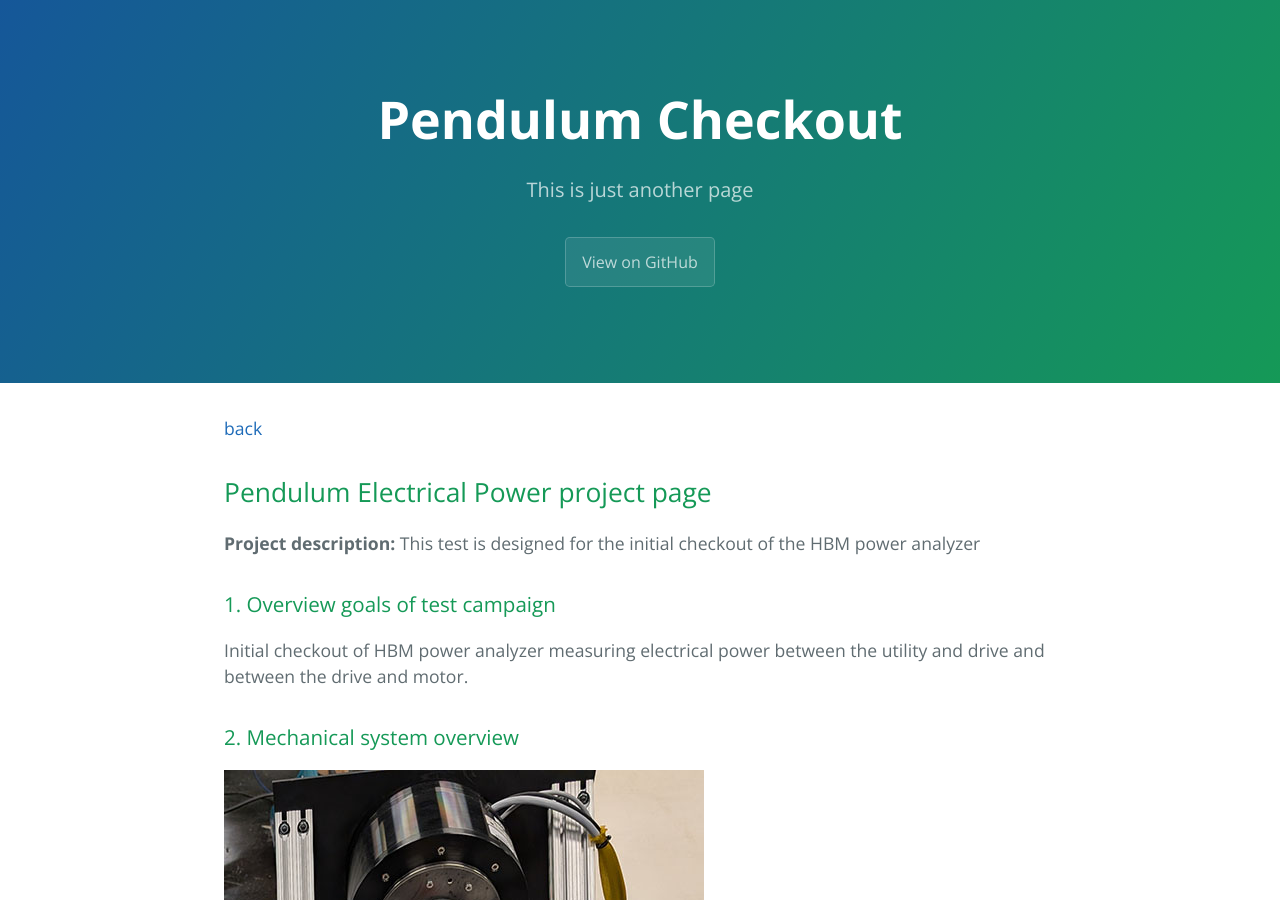
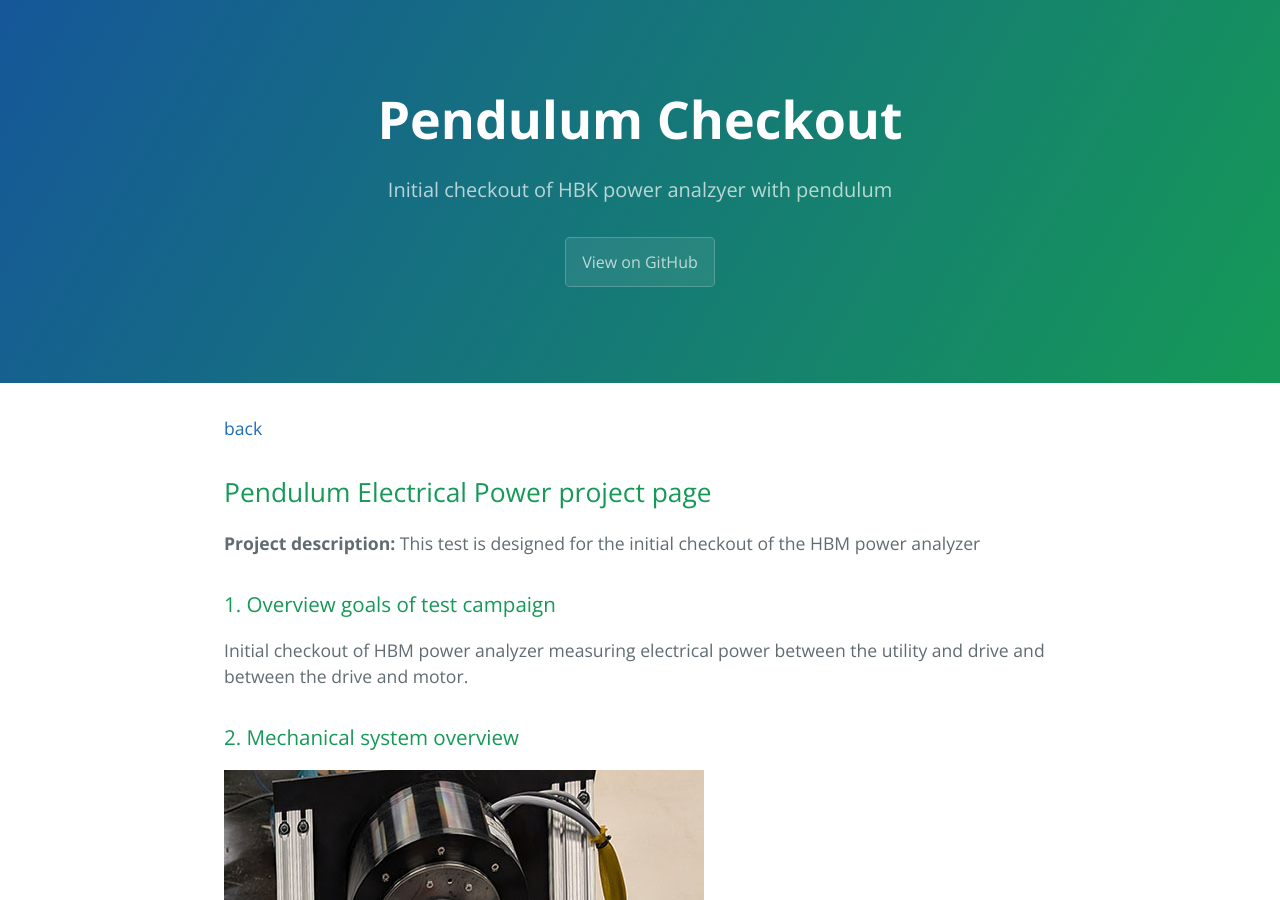
Before and after one commit to PMEC-OSU/WEC-Bench, a Jekyll site: the page built from pendulumCheckout.md, in a window 1280 px wide and 900 px high. Built offline with Jekyll 4.4.1, drawn with Linux system fonts in a browser that asks for light colours.

Commit message:
fix description

```diff
--- a/pendulumCheckout.md
+++ b/pendulumCheckout.md
@@ -1,7 +1,7 @@
 ---
 layout: default
 title: Pendulum Checkout
-description: This is just another page
+description: Initial checkout of HBK power analzyer with pendulum
 ---
 
 [back](./)
```
